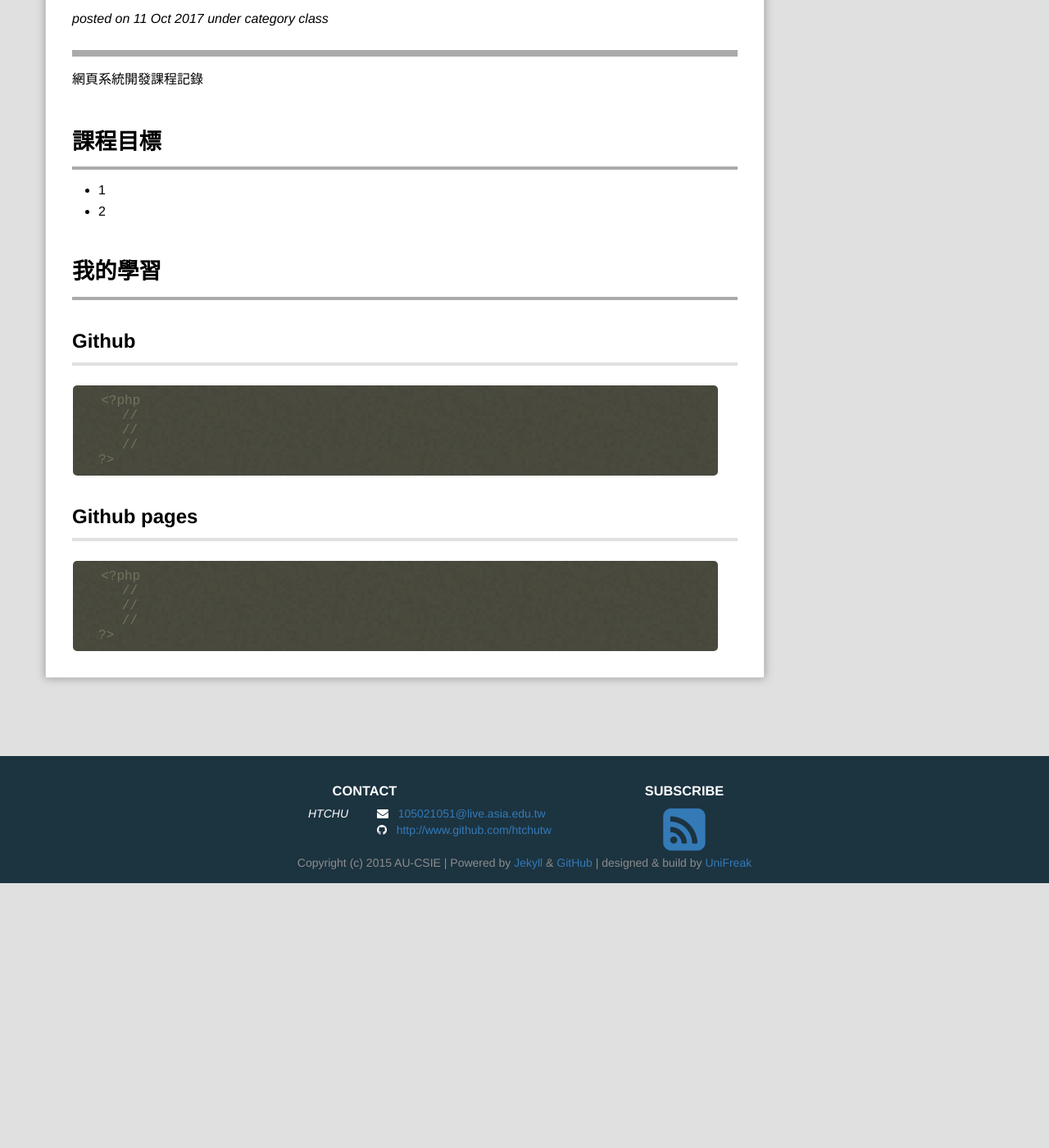
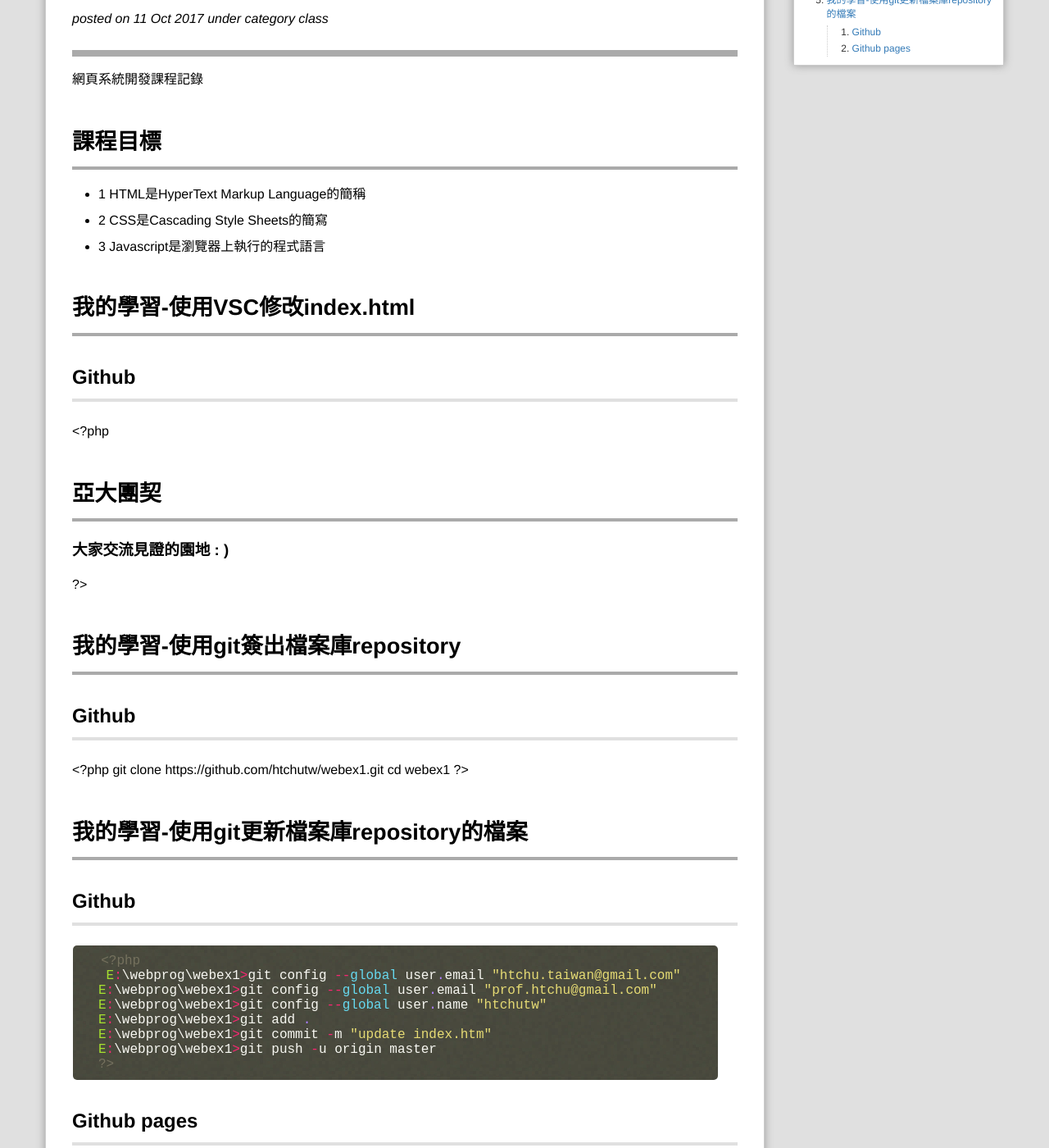
Before and after one commit to jacky0325/webcourse, a Jekyll site: the page built from _posts/2017-10-11-Class4.md, in a window 1280 px wide and 1400 px high, scrolled down 372 px. Shown: the whole window at 82% size. Built offline with Jekyll 4.4.1, drawn with Linux system fonts in a browser that asks for light colours; Markdown is read by kramdown in place of the engine named in the settings; comment, search, counter and statistics services are not loaded; before the commit the page ends 1449 px from its top, so only the background shows below that; some of the changed text lies outside the part shown.

Commit message:
Update 2017-10-11-Class4.md

````diff
--- a/_posts/2017-10-11-Class4.md
+++ b/_posts/2017-10-11-Class4.md
@@ -10,20 +10,34 @@ excerpt: "第4週課程"
 
 
 # 課程目標
-- 1
-- 2
+- 1 HTML是HyperText Markup Language的簡稱
+- 2 CSS是Cascading Style Sheets的簡寫
+- 3 Javascript是瀏覽器上執行的程式語言
 
-# 我的學習
+
+# 我的學習-使用VSC修改index.html
+##Github
+<?php
+  <h1 class="h1_home wow fadeIn" data-wow-delay="0.4s">亞大團契</h1>
+  <h3 class="h3_home wow fadeIn" data-wow-delay="0.6s">大家交流見證的園地 : )</h3>
+?>
+# 我的學習-使用git簽出檔案庫repository
+##Github
+<?php
+ git clone https://github.com/htchutw/webex1.git
+cd webex1
+?>
+# 我的學習-使用git更新檔案庫repository的檔案
 
 ##Github
-
-
-
 ```php
 <?php
-   //
-   //
-   //
+ E:\webprog\webex1>git config --global user.email "htchu.taiwan@gmail.com"
+E:\webprog\webex1>git config --global user.email "prof.htchu@gmail.com"
+E:\webprog\webex1>git config --global user.name "htchutw"
+E:\webprog\webex1>git add .
+E:\webprog\webex1>git commit -m "update index.htm"
+E:\webprog\webex1>git push -u origin master
 ?>
 ```
 ##Github pages
````
